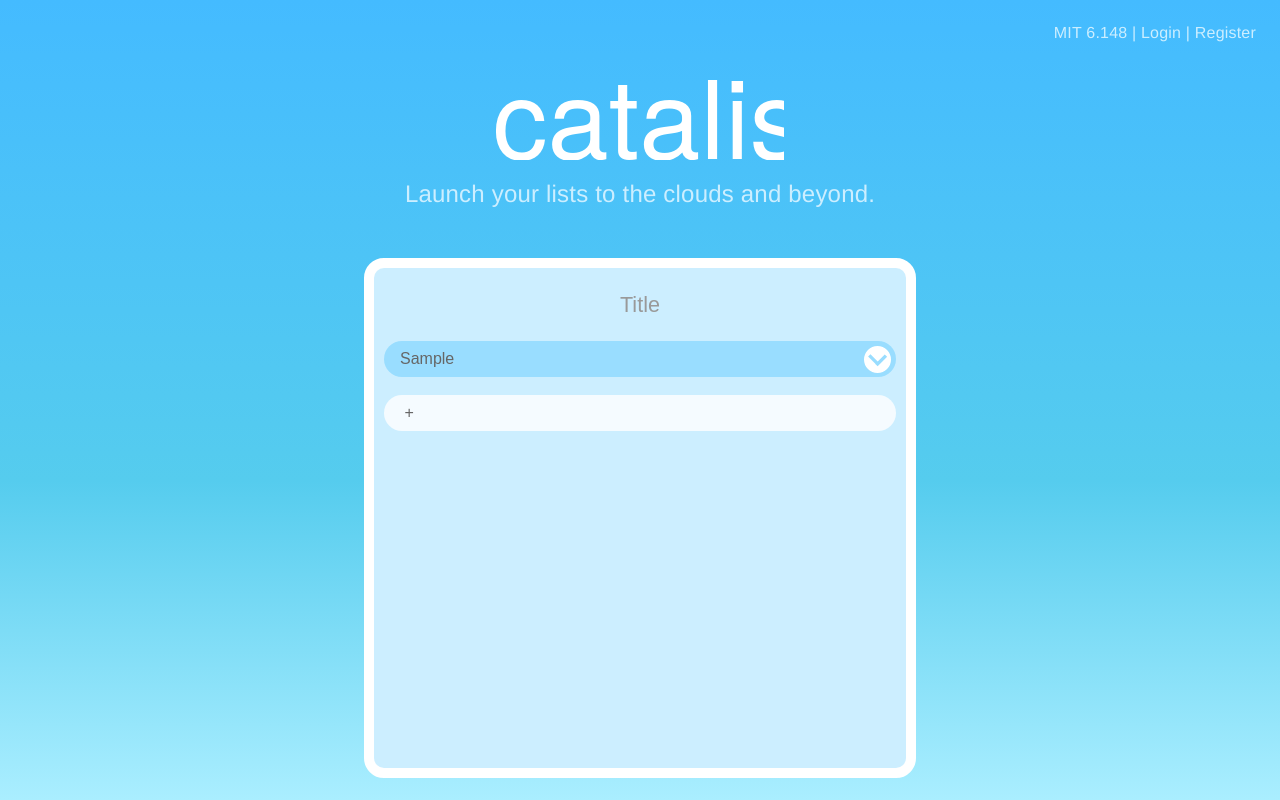
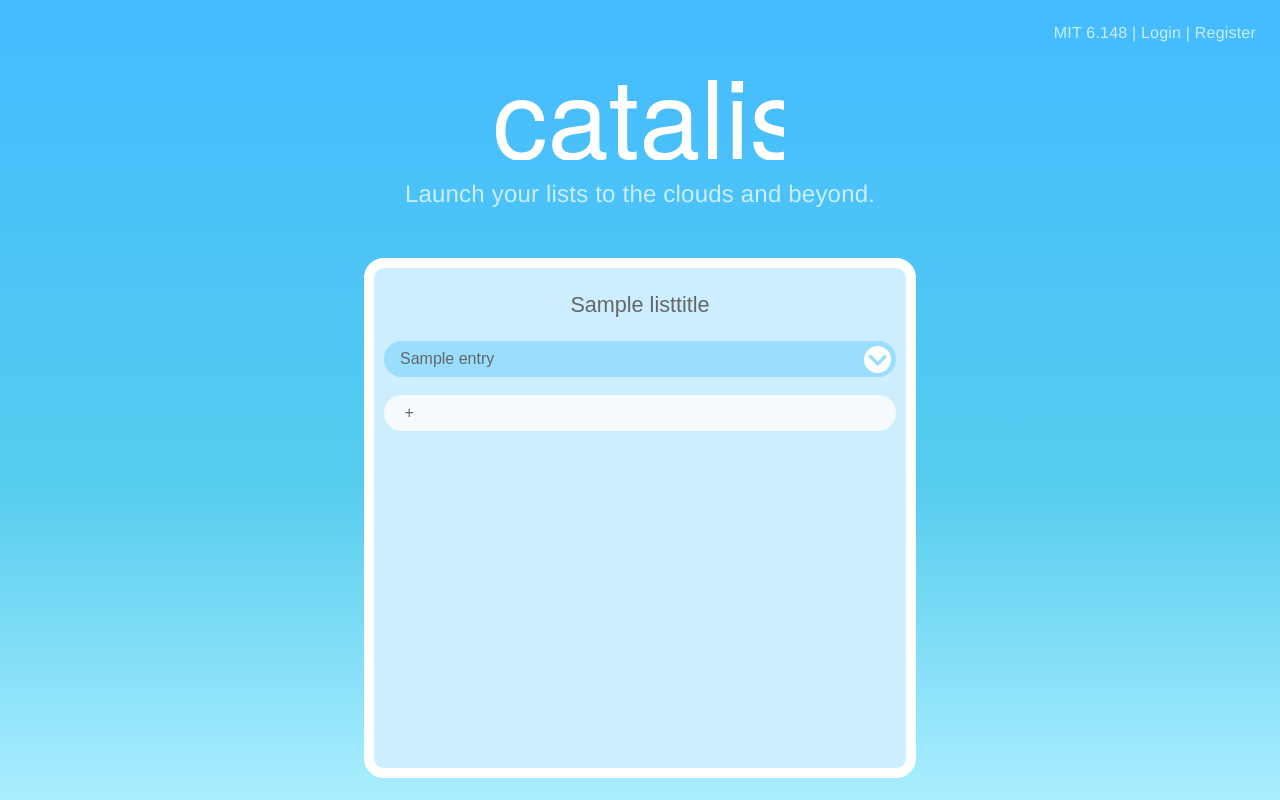
Before and after one commit to neutrinonerd3333/zutara-forever, a Flask app: template templates/loadlist.html in a window 1280 px wide. Run offline with Flask 2, Linux system fonts and the light colour scheme; the template is opened without the code that fills it: most values are stand-ins (such as "Sample title", 1, 10 or a date in 2020); some libraries are stand-ins or nearby versions.

Commit message:
Properly quote-escaped values in templates; added list title into template

```diff
--- a/routes.py
+++ b/routes.py
@@ -189,7 +189,9 @@ def getlist(listid):
     """
     the_list = Catalist.objects.get(listid=listid)
     # print(the_list.contents)  # for debug
-    return render_template('loadlist.html', entries=the_list.contents)
+    print(the_list.title)  # for debug
+    return render_template('loadlist.html', listtitle=the_list.title,
+                           entries=the_list.contents)
 
 
 @app.route("/mylists", methods=['GET'])
--- a/templates/list-generic.html
+++ b/templates/list-generic.html
@@ -13,7 +13,7 @@ Launch your lists to the clouds and beyond.
     <form id="catalist" enctype='jsonForm' action="/ajax/savelist" method="POST">
     <div class="list">
         <div class="listTitle">
-            <input type="text" name="title" placeholder="Title">
+            <input type="text" name="title" placeholder="Title" value="{{listtitle}}">
         </div>
         {% block listcontent %}
         {% endblock %}
--- a/templates/loadlist.html
+++ b/templates/loadlist.html
@@ -6,7 +6,7 @@
 <div class="listItem">
     <!--list item-->
     <div class="itemTitle">
-        <input type="text" name="contents[][0]" placeholder="Item" value={{ entry.title }}>
+        <input type="text" name="contents[][0]" placeholder="Item" value="{{entry.title}}">
         <!--<input type="text" name="items[title][]" placeholder="Item">-->
     </div>
     <img src="/static/img/down.svg">
@@ -16,10 +16,10 @@
         <div class="attribute">
             <!--single item attribute-->
             <div class="key"
-                ><input type="text" name="contents[][1][0]" placeholder="Key" value={{ kvp.key }}
+                ><input type="text" name="contents[][1][0]" placeholder="Key" value="{{ kvp.key }}"
             ></div
             ><div class="value"
-                ><input type="text" name="contents[][1][1]" placeholder="Value" value={{ kvp.value }}
+                ><input type="text" name="contents[][1][1]" placeholder="Value" value="{{ kvp.value }}"
             ></div
             ><div class="minus"></div>
         </div>
```
